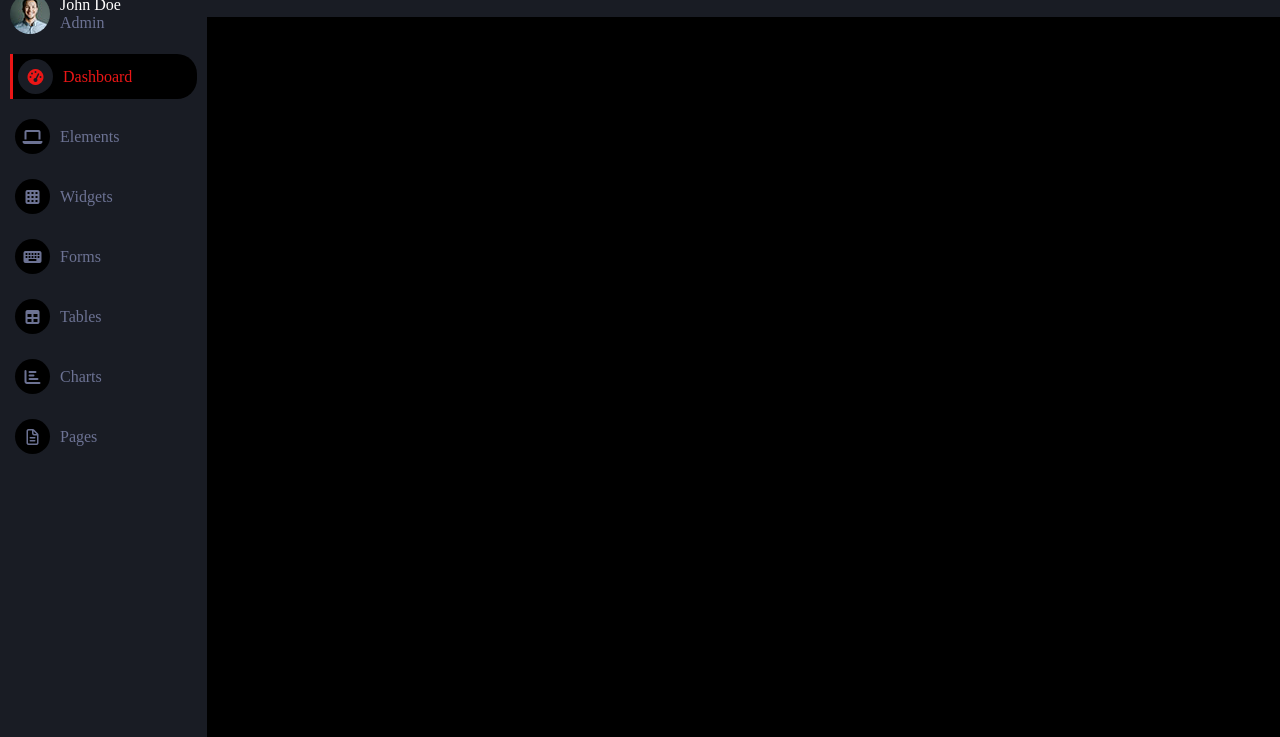
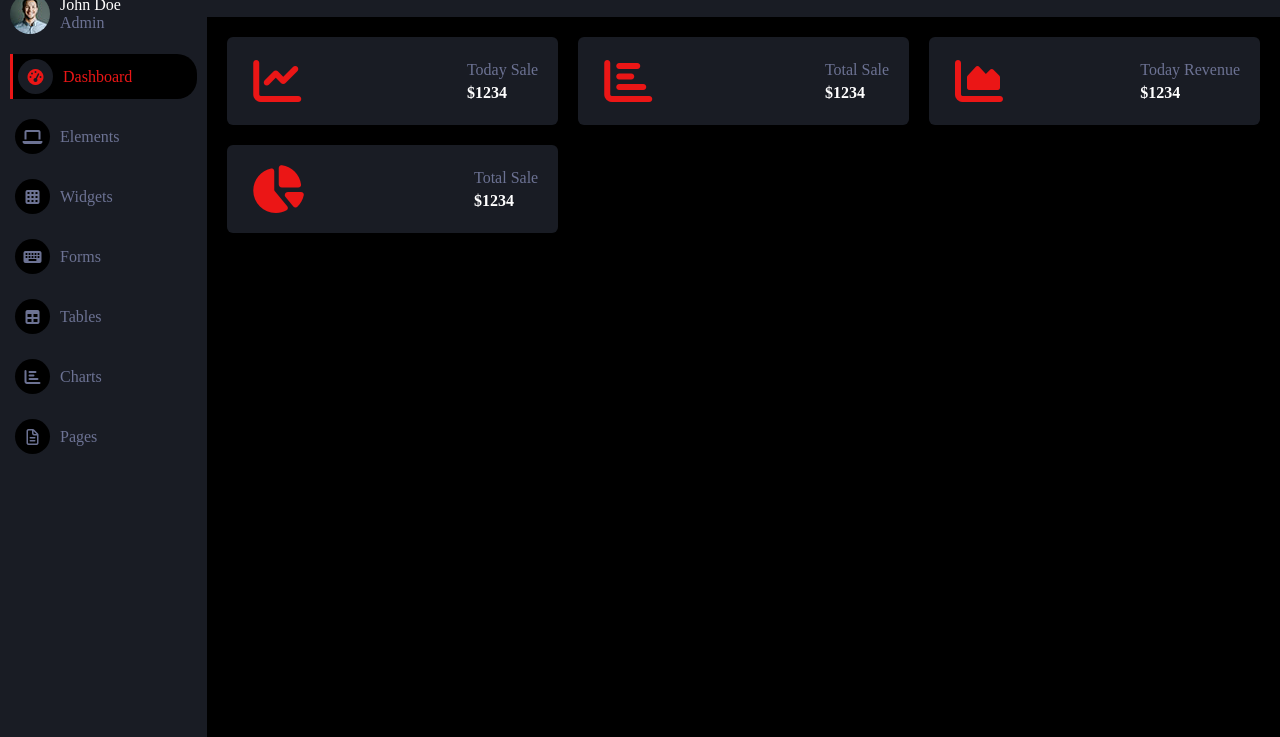
Before and after one commit to abdAlazez-99/Dashboard, a plain HTML site: page index.html in a window 1280 px wide. Shown: the part 63-800 px from the top of the page. Drawn offline with Linux system fonts and the light colour scheme; a web font is replaced by a local one.

Commit message:
feat: adding main section and add on it small-stats section

```diff
--- a/css/style.css
+++ b/css/style.css
@@ -76,9 +76,6 @@ aside {
     top: 71px;
     left: -100%;
     font-size: 14px;
-    li {
-      padding-right: 20px;
-    }
   }
   .open {
     left: 0 !important;
--- a/index.html
+++ b/index.html
@@ -79,6 +79,38 @@
           </ul>
           <i class="fa fa-bars burger pointer absolute bg-black c-primary rad-half flex-center"></i>
         </header>
+        <main class="p-20">
+          <div class="small-stats grid four-columns gap-20">
+            <article class="bg-secondary p-20 flex-bt rad-6">
+              <i class="fa fa-chart-line c-primary fa-3x"></i>
+              <div class="txt">
+                <span class="d-block c-light mb-5">Today Sale</span>
+                <span class="c-white f-bold">$1234</span>
+              </div>
+            </article>
+            <article class="bg-secondary p-20 flex-bt rad-6">
+              <i class="fa fa-chart-bar c-primary fa-3x"></i>
+              <div class="txt">
+                <span class="d-block c-light mb-5">Total Sale</span>
+                <span class="c-white f-bold">$1234</span>
+              </div>
+            </article>
+            <article class="bg-secondary p-20 flex-bt rad-6">
+              <i class="fa fa-chart-area c-primary fa-3x"></i>
+              <div class="txt">
+                <span class="d-block c-light mb-5">Today Revenue</span>
+                <span class="c-white f-bold">$1234</span>
+              </div>
+            </article>
+            <article class="bg-secondary p-20 flex-bt rad-6">
+              <i class="fa fa-chart-pie c-primary fa-3x"></i>
+              <div class="txt">
+                <span class="d-block c-light mb-5">Total Sale</span>
+                <span class="c-white f-bold">$1234</span>
+              </div>
+            </article>
+          </div>
+        </main>
       </div>
     </div>
     <script src="main.js"></script>
```
